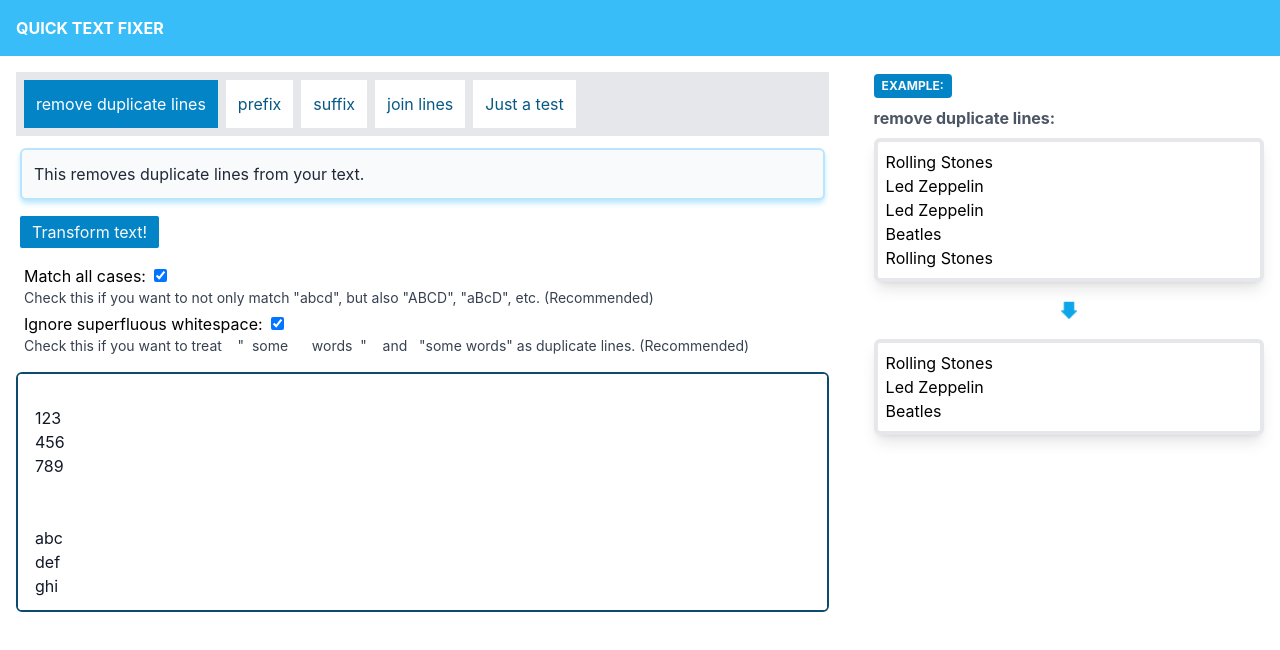
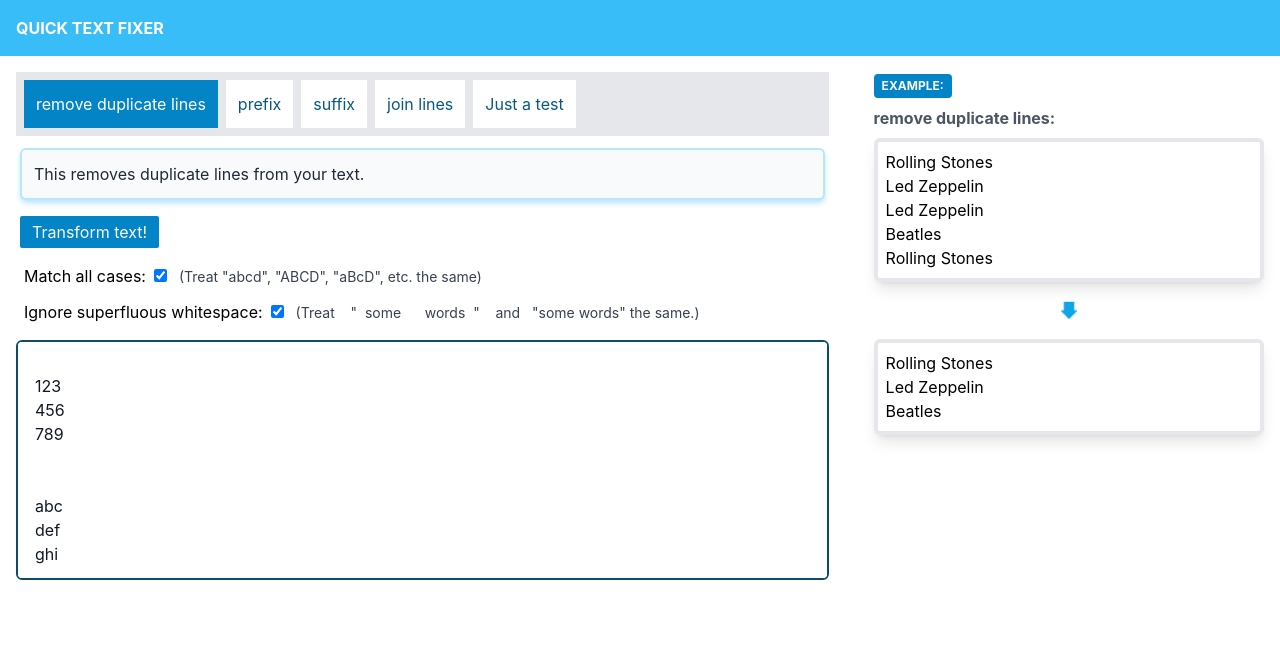
Before and after one commit to Daniel-Wittgenstein/qtf, a React (Create React App) app: page / in a window 1280 px wide. Shown: the top 650 px of the page. Built offline with nearby package versions, Linux system fonts and the light colour scheme.

Commit message:
changed CSS style of options entries and shortened effect descriptions accordingly

```diff
--- a/src/Transformers.js
+++ b/src/Transformers.js
@@ -27,7 +27,7 @@ Beatles
       {
         text: "Match all cases",
         type: "checkbox",
-        descr: `Check this if you want to not only match "abcd", but also "ABCD", "aBcD", etc. (Recommended)`,
+        descr: `Treat "abcd", "ABCD", "aBcD", etc. the same`,
         key: "caseSensitive",
         checked: true,
       },
@@ -35,7 +35,7 @@ Beatles
       {
         text: "Ignore superfluous whitespace",
         type: "checkbox",
-        descr: `Check this if you want to treat \u00A0\u00A0\u00A0"\u00A0\u00A0some\u00A0\u00A0\u00A0\u00A0\u00A0\u00A0words\u00A0\u00A0"\u00A0\u00A0\u00A0 and\u00A0\u00A0\u00A0"some words" as duplicate lines. (Recommended)`,
+        descr: `Treat \u00A0\u00A0\u00A0"\u00A0\u00A0some\u00A0\u00A0\u00A0\u00A0\u00A0\u00A0words\u00A0\u00A0"\u00A0\u00A0\u00A0 and\u00A0\u00A0\u00A0"some words" the same.`,
         key: "ignoreWhiteSpace",
         checked: true,
       },
@@ -56,7 +56,7 @@ Beatles
   {
     key: "prefix",
     text: `prefix`,
-    descr: `Add text at the beginning of each line.`,
+    descr: `Add text to the beginning of each line.`,
     example: `Han Solo
 Luke Skywalker
 Leia Organa***Name: Han Solo
@@ -123,21 +123,21 @@ Leia Organa (fictional character)`,
       {
         text: "join with",
         type: "input",
-        descr: `Character or characters you want to join the lines with.`,
+        descr: `Join lines with this text.`,
         value: `, `,
         key: "replWith",
       },
       {
         text: "Remove empty lines",
         type: "checkbox",
-        descr: `Check this to also remove empty lines.`,
+        descr: `Also remove empty lines.`,
         key: "removeEmptyLines",
         checked: true,
       },
       {
         text: "Trim lines",
         type: "checkbox",
-        descr: `Check this to also remove whitespace from the beginning and ending of each line.`,
+        descr: `Also remove whitespace from beginning and ending of each line.`,
         key: "trim",
         checked: true,
       },
--- a/src/components/OptionEntry.js
+++ b/src/components/OptionEntry.js
@@ -66,16 +66,16 @@ function OptionEntry(props) {
   }
 
   return (
-    <div className = "flex flex-col block">
+    <div className = "flex flex-col block mb-2">
       <div className="">
         <div className="border-0 mr-2 inline-block">{props.text}:</div>
         <div className="border-0 align-baseline mt-1 inline-block
         ">
           {innerElement}
         </div>
-      </div>
-      <div className="text-sm text-gray-700">
-        {props.descr}
+        <div className="text-sm text-gray-700 inline-block ml-3">
+          {props.descr ? "(" + props.descr + ")" : ""}
+        </div>
       </div>
     </div>
   )
```
